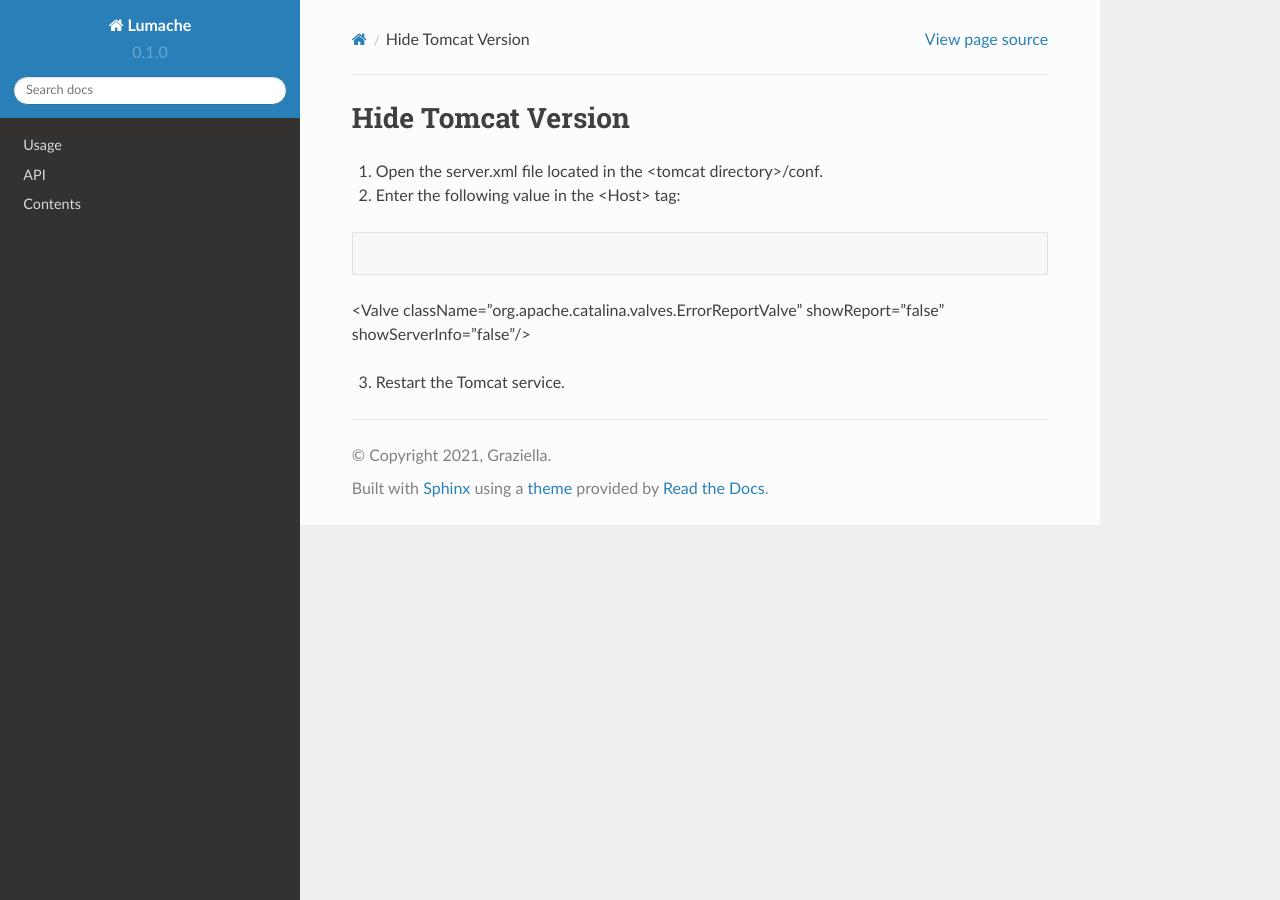
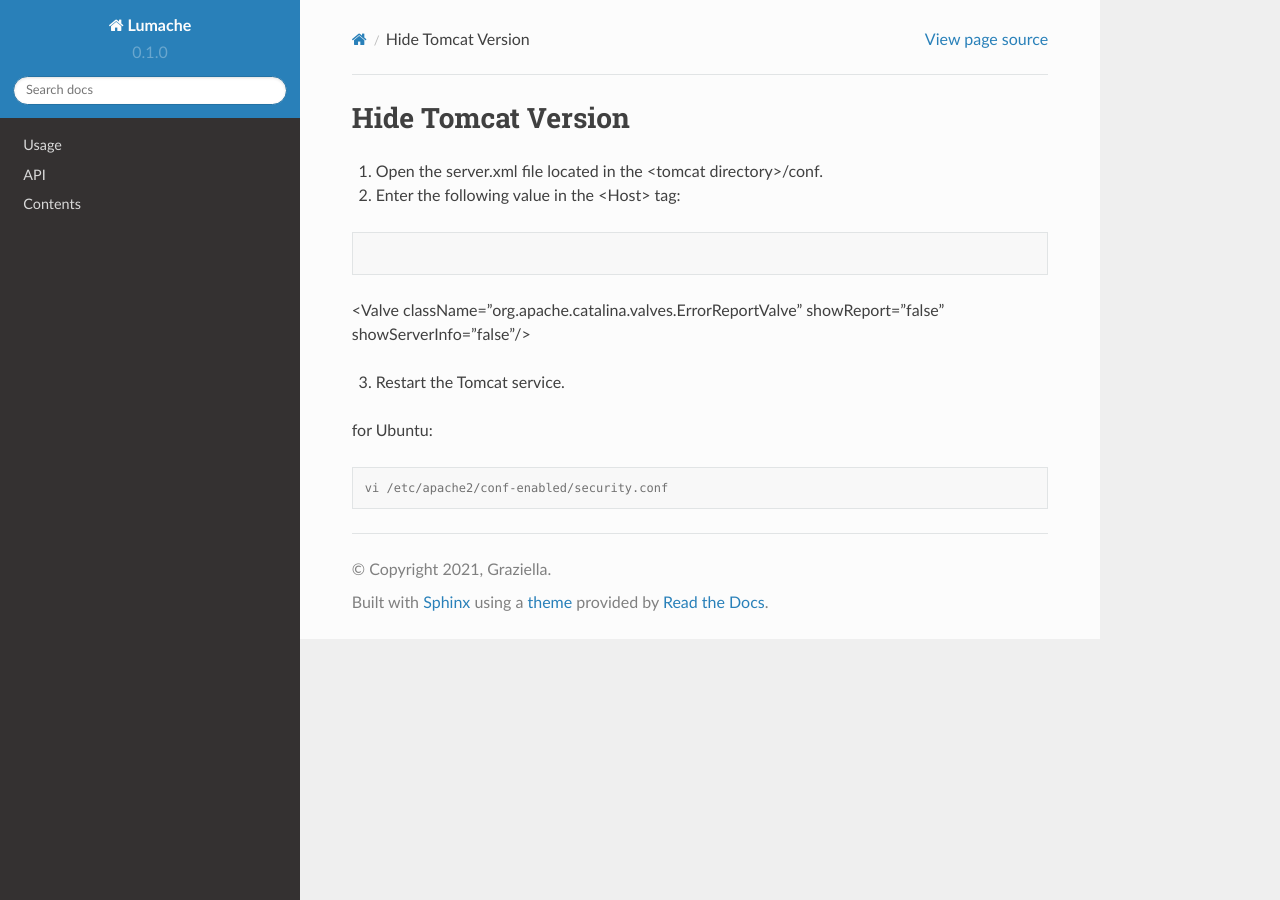
Before and after one commit to wansolution/fms, a Sphinx documentation site: the page built from docs/source/security/sa_sh2024003.rst, in a window 1280 px wide. Built offline with Sphinx 7.4.7 and the Read the Docs theme 2.0.0, drawn with Linux system fonts in a browser that asks for light colours.

Commit message:
Update sa_sh2024003.rst

```diff
--- a/docs/source/security/sa_sh2024003.rst
+++ b/docs/source/security/sa_sh2024003.rst
@@ -15,3 +15,10 @@ Hide Tomcat Version
 
 
 3. Restart the Tomcat service.
+
+
+for Ubuntu:
+
+.. code-block:: console
+
+    vi /etc/apache2/conf-enabled/security.conf
```
